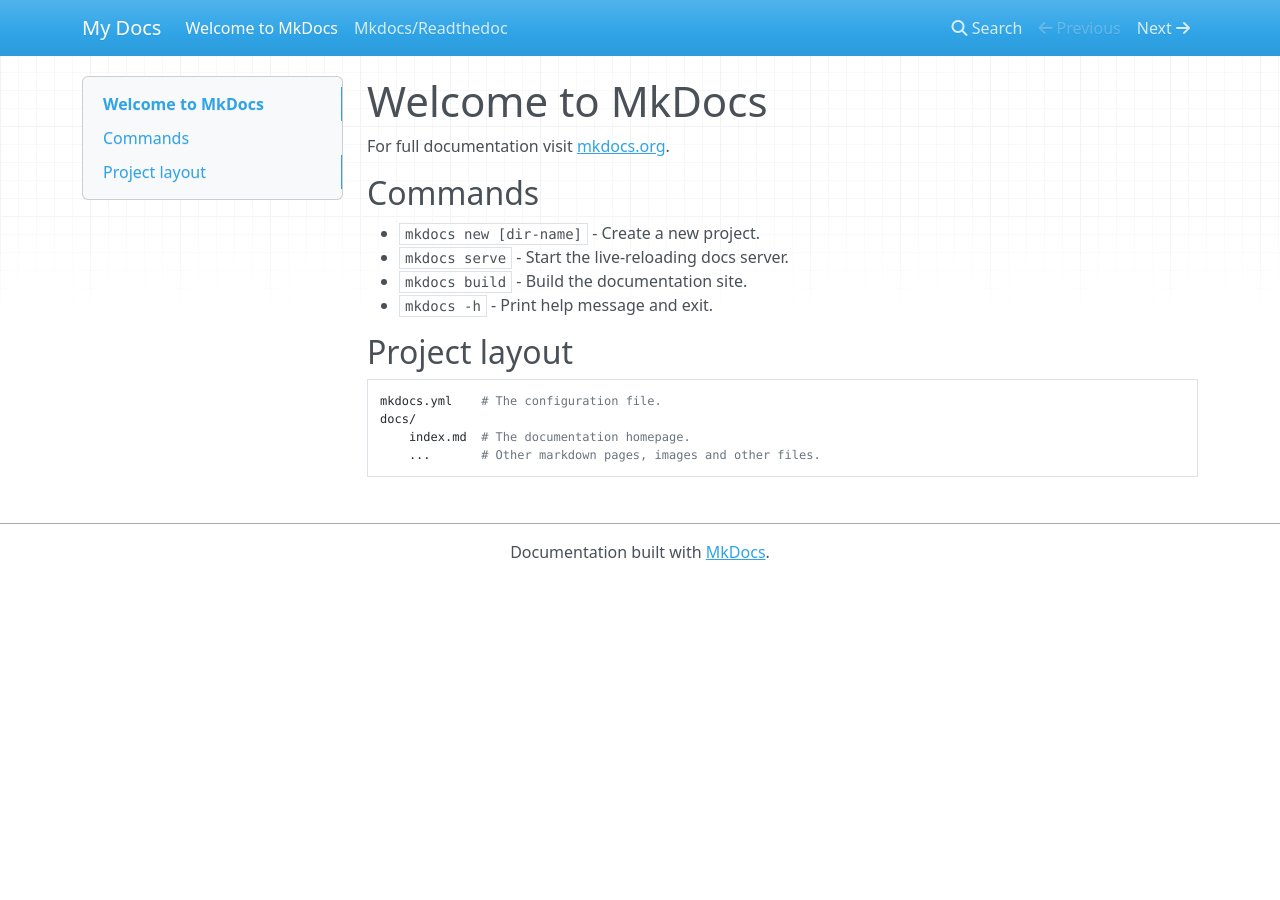
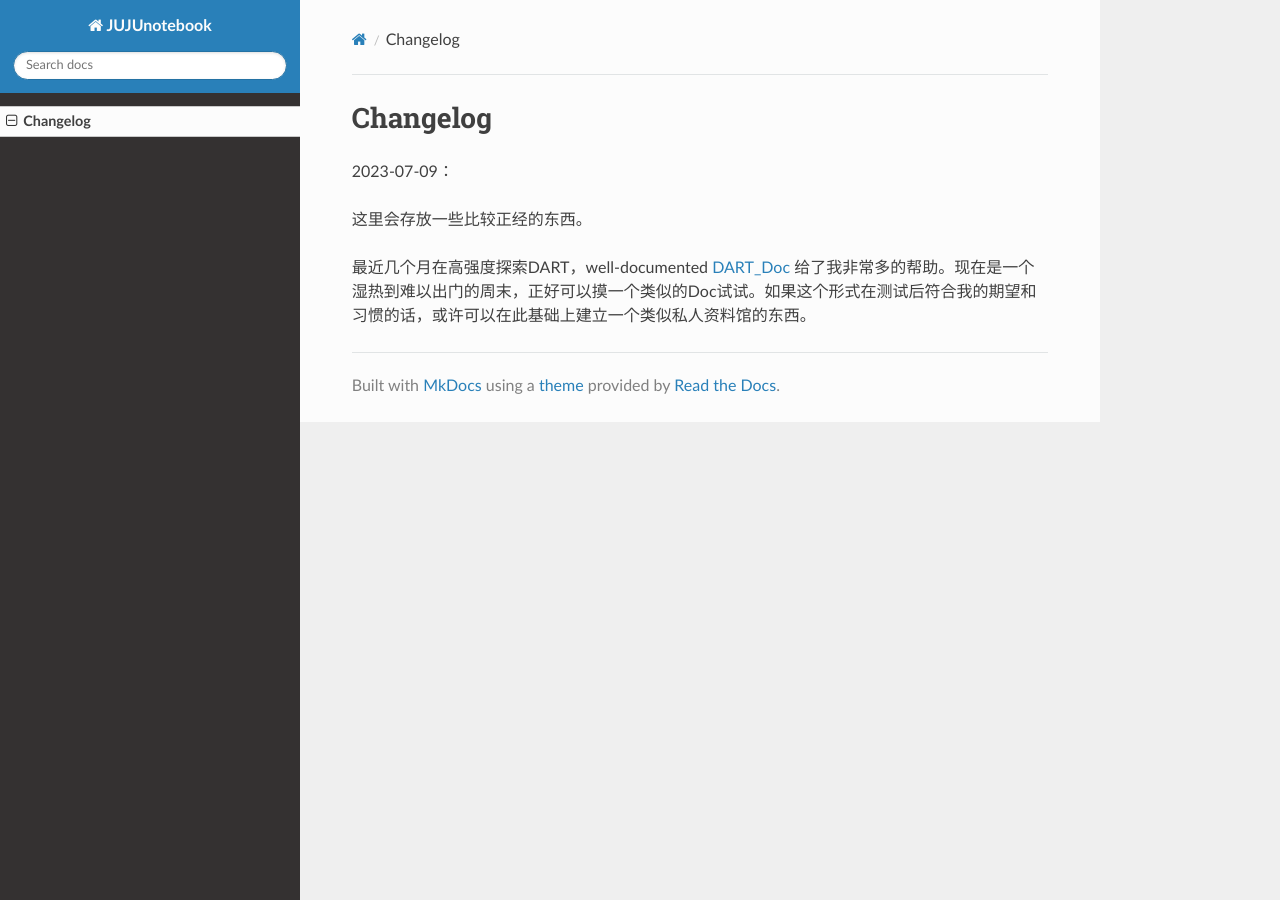
Before and after one commit to JUJUup/rtd_test, an MkDocs documentation site: the page built from docs/index.md, in a window 1280 px wide. Built offline with MkDocs 1.6.1, drawn with Linux system fonts in a browser that asks for light colours; nearby versions of some CDN libraries.

```diff
--- a/docs/index.md
+++ b/docs/index.md
@@ -1,17 +1,7 @@
-# Welcome to MkDocs
+# Changelog
 
-For full documentation visit [mkdocs.org](https://www.mkdocs.org).
+2023-07-09：
 
-## Commands
+这里会存放一些比较正经的东西。
 
-* `mkdocs new [dir-name]` - Create a new project.
-* `mkdocs serve` - Start the live-reloading docs server.
-* `mkdocs build` - Build the documentation site.
-* `mkdocs -h` - Print help message and exit.
-
-## Project layout
-
-    mkdocs.yml    # The configuration file.
-    docs/
-        index.md  # The documentation homepage.
-        ...       # Other markdown pages, images and other files.
+最近几个月在高强度探索DART，well-documented  [DART_Doc](https://docs.dart.ucar.edu/en/latest/README.html) 给了我非常多的帮助。现在是一个湿热到难以出门的周末，正好可以摸一个类似的Doc试试。如果这个形式在测试后符合我的期望和习惯的话，或许可以在此基础上建立一个类似私人资料馆的东西。
--- a/mkdocs.yml
+++ b/mkdocs.yml
@@ -1 +1,16 @@
-site_name: My Docs
+site_name: JUJUnotebook
+theme:
+  name: readthedocs
+  highlightjs: true
+  include_homepage_in_sidebar: true
+plugins:
+  - search
+  # - mkdocstrings:
+
+
+markdown_extensions:
+  - toc
+  - pymdownx.snippets
+  - pymdownx.highlight:
+      anchor_linenums: true
+  - pymdownx.superfences
```
Also changed, not shown: README.md (+3 -1 lines), docs/start_rtd_with_mkdocs.md (deleted, +0 -5 lines).
